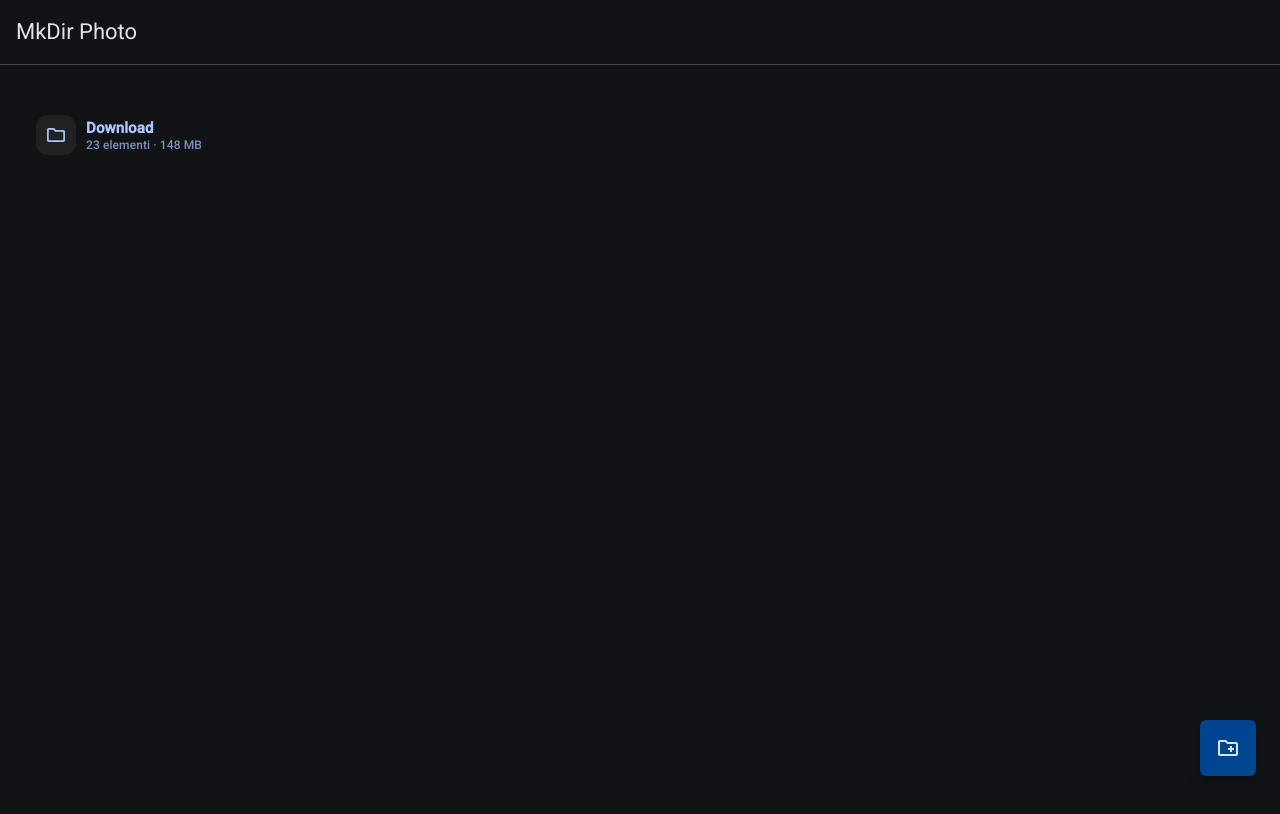
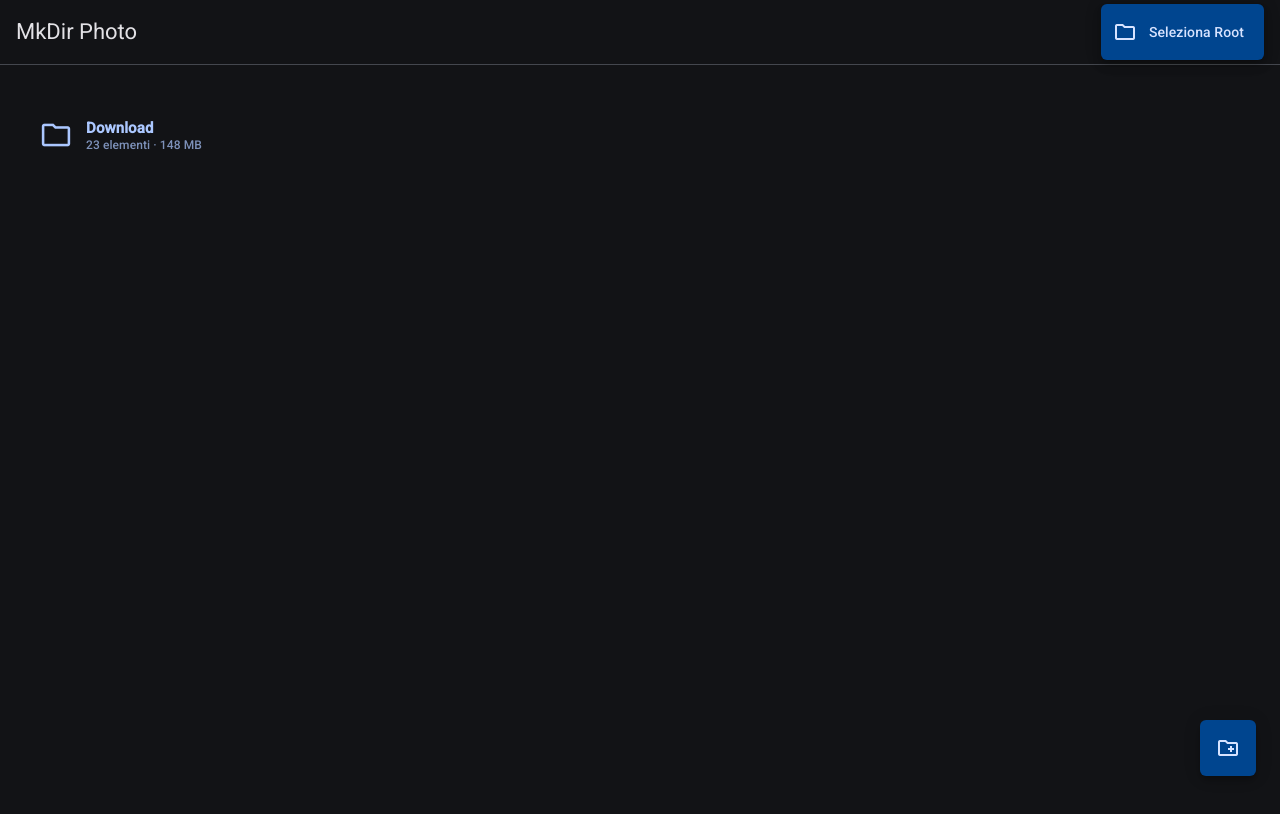
Before and after one commit to marrafederico96/mkdir-photo, an Angular app: page / in a window 1280 px wide. Shown: the top 814 px of the page. Built offline with nearby package versions, Linux system fonts and the light colour scheme.

Commit message:
feat: add file system access service and enhance navbar with root directory selection

```diff
--- a/package.json
+++ b/package.json
@@ -19,6 +19,7 @@
     "@angular/material": "^21.2.4",
     "@angular/platform-browser": "^21.2.0",
     "@angular/router": "^21.2.0",
+    "@types/wicg-file-system-access": "^2023.10.7",
     "rxjs": "~7.8.0",
     "tslib": "^2.3.0"
   },
--- a/src/app/components/navbar/navbar.component.html
+++ b/src/app/components/navbar/navbar.component.html
@@ -1,3 +1,13 @@
 <mat-toolbar>
     <span>MkDir Photo</span>
+    @if (this.rootDir()) {
+    <button matButton="tonal" (click)="setRootDirectory()">
+        {{this.rootDir()?.name}}
+    </button>
+    } @else {
+    <button matFab extended (click)="setRootDirectory()">
+        <mat-icon>folder</mat-icon>
+        Seleziona Root
+    </button>
+    }
 </mat-toolbar>
--- a/src/app/components/navbar/navbar.component.scss
+++ b/src/app/components/navbar/navbar.component.scss
@@ -0,0 +1,5 @@
+mat-toolbar {
+  display: flex;
+  justify-content: space-between;
+  align-items: center;
+}
--- a/src/app/components/navbar/navbar.component.ts
+++ b/src/app/components/navbar/navbar.component.ts
@@ -1,12 +1,27 @@
-import { Component } from '@angular/core';
+import { Component, computed, inject } from '@angular/core';
 
 // Material component
+import { MatButtonModule } from '@angular/material/button';
+import { MatIconModule } from '@angular/material/icon';
 import { MatToolbarModule } from '@angular/material/toolbar';
+import { FileSystemService } from '../../services/file-system.service';
 
 @Component({
   selector: 'app-navbar',
-  imports: [MatToolbarModule],
+  imports: [MatToolbarModule, MatButtonModule, MatIconModule],
   templateUrl: './navbar.component.html',
   styleUrl: './navbar.component.scss',
 })
-export class NavbarComponent {}
+export class NavbarComponent {
+  private fileSystemService = inject(FileSystemService);
+
+  rootDir = computed(() => this.fileSystemService.rootDirectory());
+
+  async setRootDirectory() {
+    const rootHandle = await window.showDirectoryPicker({
+      mode: 'readwrite',
+    });
+
+    this.fileSystemService.rootDirectory.set(rootHandle);
+  }
+}
--- a/src/app/pages/dashboard/dashboard.component.scss
+++ b/src/app/pages/dashboard/dashboard.component.scss
@@ -28,19 +28,14 @@
     width: 40px;
     height: 40px;
 
-    border-radius: 12px;
-    background: var(--mdc-filled-button-container-color, rgba(128, 128, 128, 0.12));
-
     display: flex;
     align-items: center;
     justify-content: center;
 
-    flex-shrink: 0;
-
     mat-icon {
-      font-size: 22px;
-      width: 22px;
-      height: 22px;
+      font-size: 34px;
+      width: auto;
+      height: auto;
     }
   }
 
--- /dev/null
+++ b/src/app/services/file-system.service.ts
@@ -0,0 +1,10 @@
+/// <reference types="@types/wicg-file-system-access" />
+
+import { Injectable, signal } from '@angular/core';
+
+@Injectable({
+  providedIn: 'root',
+})
+export class FileSystemService {
+  rootDirectory = signal<FileSystemDirectoryHandle | undefined>(undefined);
+}
```
Also changed, not shown: 1 other file (tests, documents, lock files or other folders).
